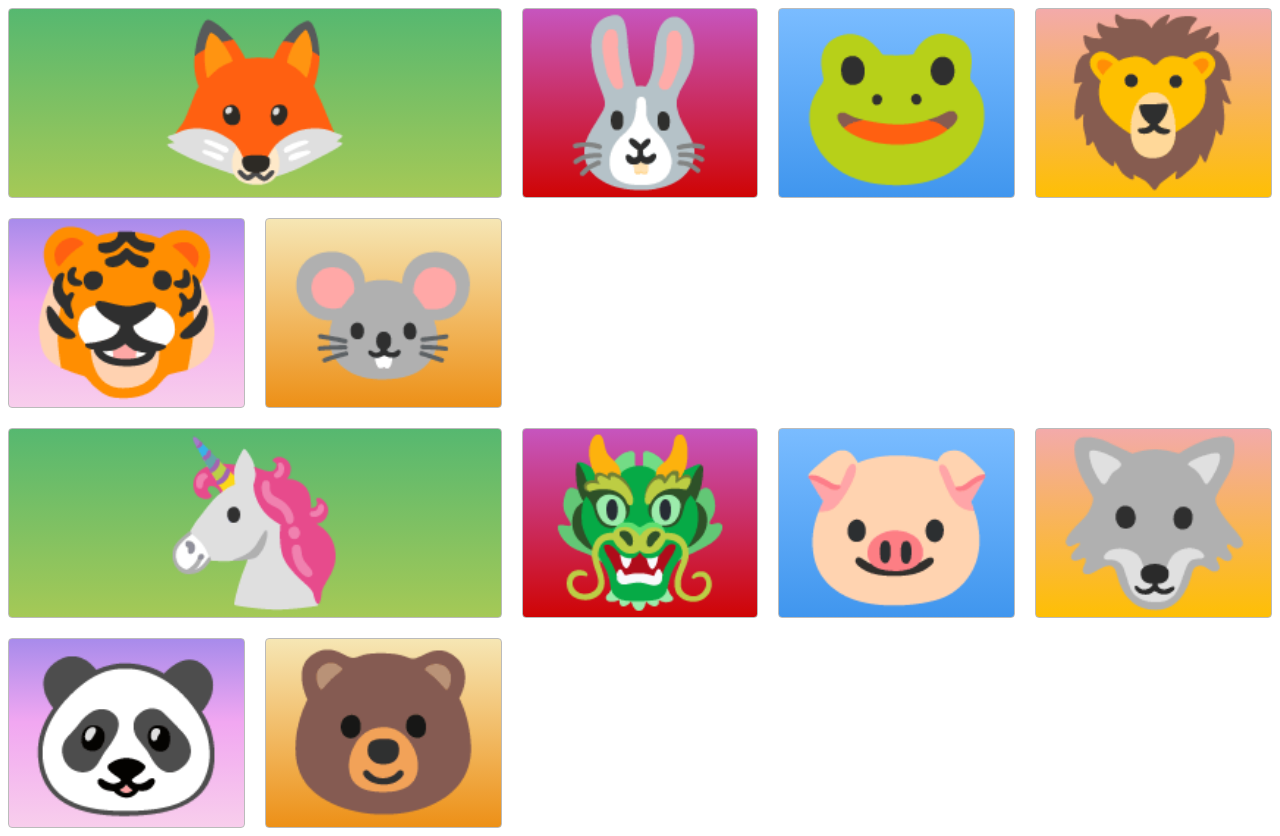
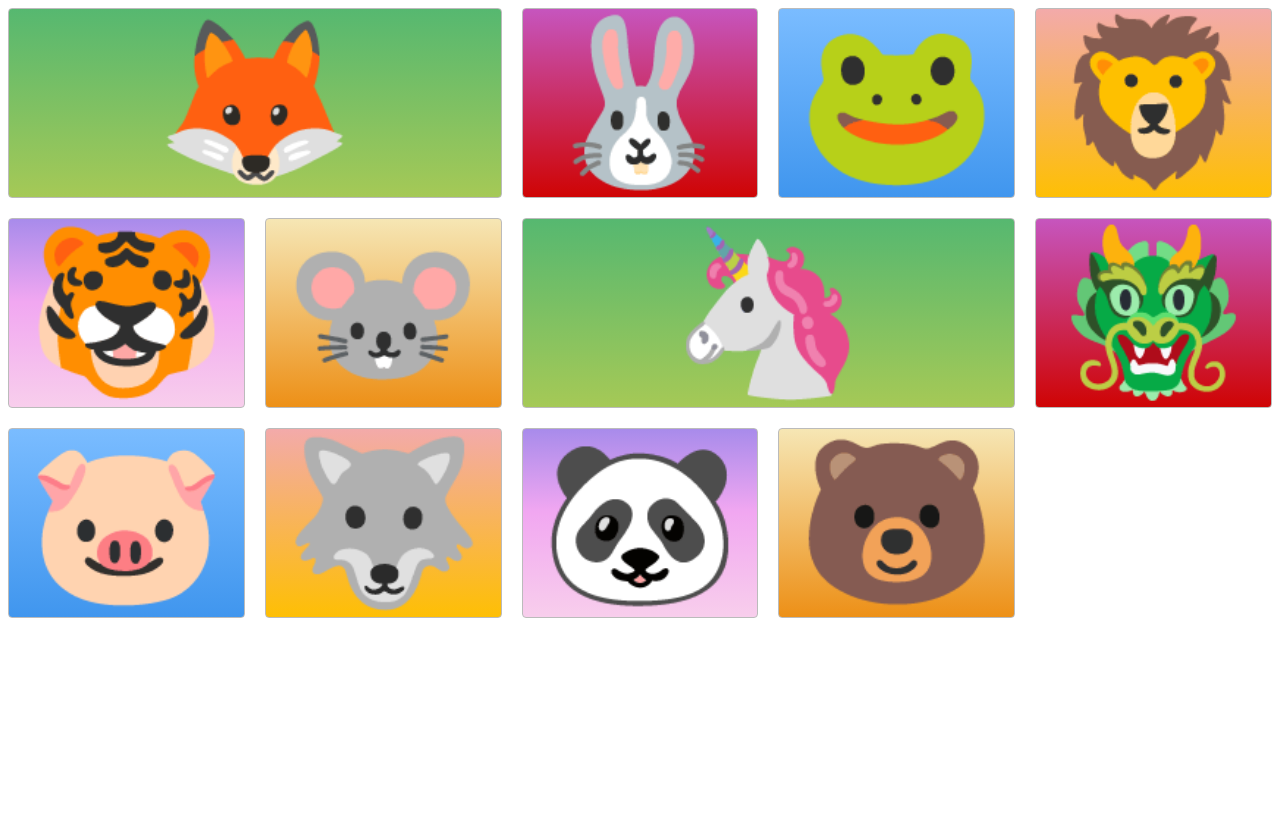
Before and after one commit to kposlek/Grid-Learning, a plain HTML site: page index.html in a window 1280 px wide. After the commit the page ends 800 px from the top, so only its background shows below. Drawn offline with Linux system fonts and the light colour scheme.

Commit message:
Grid-column 1/-1 and grid-column spin2

```diff
--- a/style.css
+++ b/style.css
@@ -6,8 +6,8 @@
 }
 
 .green {
-    grid-column-start: 1;
-    grid-column-end: 3;
+    /* grid-column: 1/-1; */
+    grid-column: span 2;
 }
 
 .zone {
```
